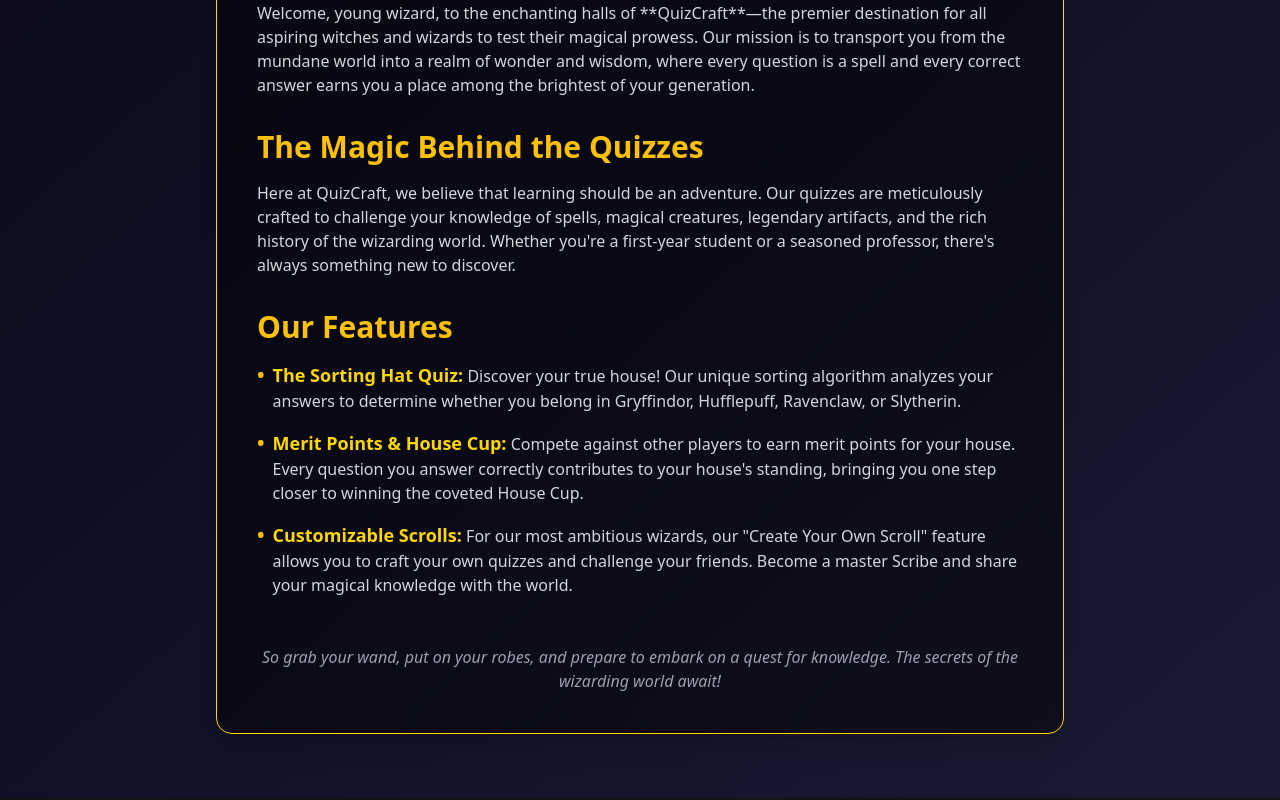
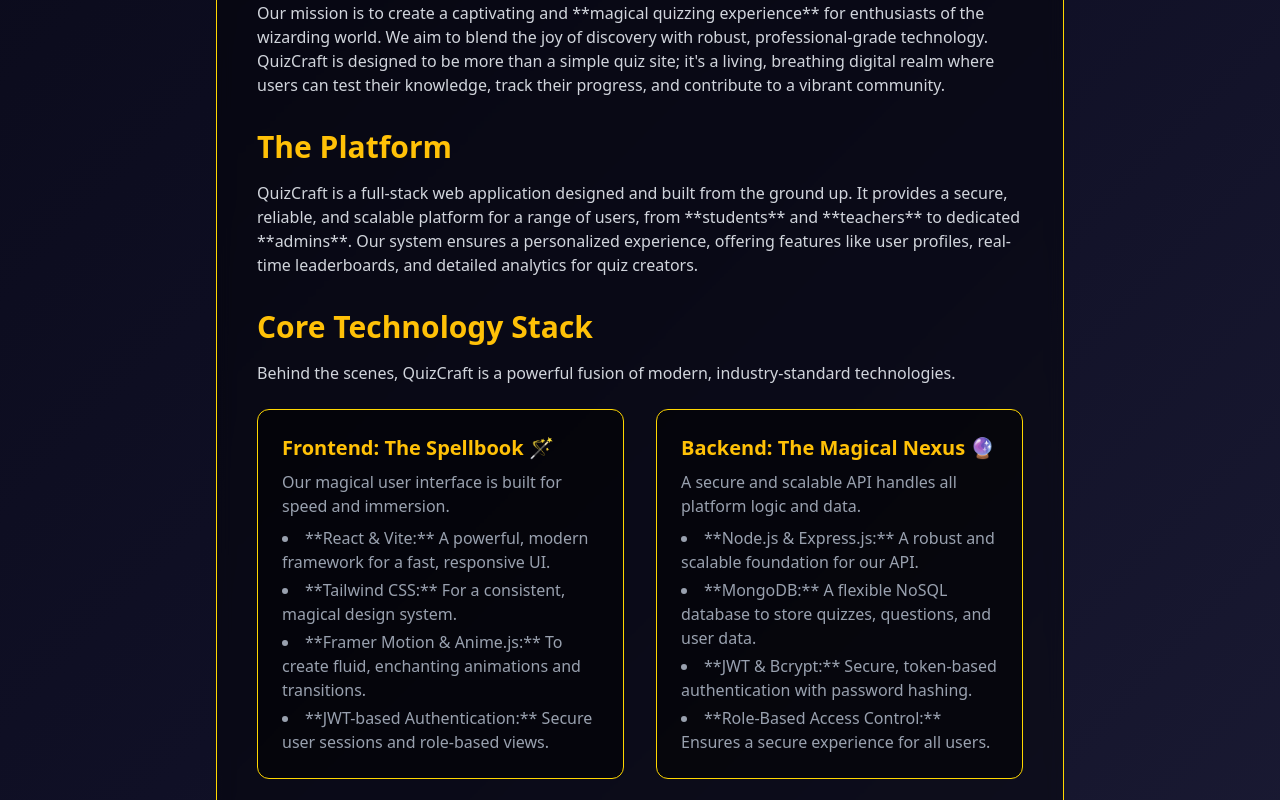
Before and after one commit to sivaprakashp-tce/QuizCraft, a React (Vite) app in the folder frontend/: page /about in a window 1280 px wide. Shown: the part 440-1240 px from the top of the page. Built offline with nearby package versions, Linux system fonts and the light colour scheme; a web font is replaced by a local one.

Commit message:
Changes in About page,Added readme for frontend

```diff
--- a/frontend/src/pages/About.jsx
+++ b/frontend/src/pages/About.jsx
@@ -66,14 +66,14 @@ const About = () => {
               className="text-4xl md:text-5xl font-bold text-[#FFC107] font-serif mb-4 relative transition-transform duration-75 ease-out"
               style={{ transform: `translate3d(${headingParallax.x}px, ${headingParallax.y}px, 0)` }}
             >
-              About QuizCraft: Your Magical Journey
+              QuizCraft: The Quest for Knowledge
             </h1>
             <p
               ref={subtitleRef}
               className="text-lg md:text-xl text-gray-400 italic mb-12 relative transition-transform duration-75 ease-out"
               style={{ transform: `translate3d(${subtitleParallax.x}px, ${subtitleParallax.y}px, 0)` }}
             >
-              The secrets of the wizarding world await.
+              A magical platform powered by modern technology.
             </p>
           </div>
 
@@ -84,45 +84,68 @@ const About = () => {
             transition={{ duration: 0.5, delay: 0.2 }}
           >
             <section>
-              <h2 className="text-2xl md:text-3xl font-bold text-[#FFC107] mb-4">Our Mission</h2>
+              <h2 className="text-2xl md:text-3xl font-bold text-[#FFC107] mb-4">Our Mission & Vision</h2>
               <p className="text-gray-300">
-                Welcome, young wizard, to the enchanting halls of **QuizCraft**—the premier destination for all aspiring witches and wizards to test their magical prowess. Our mission is to transport you from the mundane world into a realm of wonder and wisdom, where every question is a spell and every correct answer earns you a place among the brightest of your generation.
+                Our mission is to create a captivating and **magical quizzing experience** for enthusiasts of the wizarding world. We aim to blend the joy of discovery with robust, professional-grade technology. QuizCraft is designed to be more than a simple quiz site; it's a living, breathing digital realm where users can test their knowledge, track their progress, and contribute to a vibrant community.
               </p>
             </section>
 
             <section>
-              <h2 className="text-2xl md:text-3xl font-bold text-[#FFC107] mb-4">The Magic Behind the Quizzes</h2>
+              <h2 className="text-2xl md:text-3xl font-bold text-[#FFC107] mb-4">The Platform</h2>
               <p className="text-gray-300">
-                Here at QuizCraft, we believe that learning should be an adventure. Our quizzes are meticulously crafted to challenge your knowledge of spells, magical creatures, legendary artifacts, and the rich history of the wizarding world. Whether you're a first-year student or a seasoned professor, there's always something new to discover.
+                QuizCraft is a full-stack web application designed and built from the ground up. It provides a secure, reliable, and scalable platform for a range of users, from **students** and **teachers** to dedicated **admins**. Our system ensures a personalized experience, offering features like user profiles, real-time leaderboards, and detailed analytics for quiz creators.
               </p>
             </section>
 
             <section>
-              <h2 className="text-2xl md:text-3xl font-bold text-[#FFC107] mb-4">Our Features</h2>
-              <ul className="list-disc list-inside space-y-4 text-gray-300">
-                <li className="flex items-start">
-                  <span className="text-[#FFC107] font-bold mr-2 text-xl">&bull;</span>
-                  <div>
-                    <strong className="text-lg text-[#FFD700]">The Sorting Hat Quiz:</strong> Discover your true house! Our unique sorting algorithm analyzes your answers to determine whether you belong in Gryffindor, Hufflepuff, Ravenclaw, or Slytherin.
-                  </div>
-                </li>
-                <li className="flex items-start">
-                  <span className="text-[#FFC107] font-bold mr-2 text-xl">&bull;</span>
-                  <div>
-                    <strong className="text-lg text-[#FFD700]">Merit Points & House Cup:</strong> Compete against other players to earn merit points for your house. Every question you answer correctly contributes to your house's standing, bringing you one step closer to winning the coveted House Cup.
-                  </div>
-                </li>
-                <li className="flex items-start">
-                  <span className="text-[#FFC107] font-bold mr-2 text-xl">&bull;</span>
-                  <div>
-                    <strong className="text-lg text-[#FFD700]">Customizable Scrolls:</strong> For our most ambitious wizards, our "Create Your Own Scroll" feature allows you to craft your own quizzes and challenge your friends. Become a master Scribe and share your magical knowledge with the world.
-                  </div>
-                </li>
-              </ul>
+              <h2 className="text-2xl md:text-3xl font-bold text-[#FFC107] mb-4">Core Technology Stack</h2>
+              <p className="text-gray-300 mb-6">
+                Behind the scenes, QuizCraft is a powerful fusion of modern, industry-standard technologies.
+              </p>
+
+              <div className="grid md:grid-cols-2 gap-8">
+                {/* Frontend Section */}
+                <motion.div
+                  className="bg-black/50 p-6 rounded-xl border border-[#FFD700]"
+                  initial={{ opacity: 0, x: -20 }}
+                  animate={{ opacity: 1, x: 0 }}
+                  transition={{ duration: 0.6, delay: 0.5 }}
+                >
+                  <h3 className="text-xl font-bold text-[#FFC107] mb-2">Frontend: The Spellbook 🪄</h3>
+                  <p className="text-gray-400 mb-2">
+                    Our magical user interface is built for speed and immersion.
+                  </p>
+                  <ul className="list-disc list-inside text-gray-400 space-y-1">
+                    <li>**React & Vite:** A powerful, modern framework for a fast, responsive UI.</li>
+                    <li>**Tailwind CSS:** For a consistent, magical design system.</li>
+                    <li>**Framer Motion & Anime.js:** To create fluid, enchanting animations and transitions.</li>
+                    <li>**JWT-based Authentication:** Secure user sessions and role-based views.</li>
+                  </ul>
+                </motion.div>
+
+                {/* Backend Section */}
+                <motion.div
+                  className="bg-black/50 p-6 rounded-xl border border-[#FFD700]"
+                  initial={{ opacity: 0, x: 20 }}
+                  animate={{ opacity: 1, x: 0 }}
+                  transition={{ duration: 0.6, delay: 0.5 }}
+                >
+                  <h3 className="text-xl font-bold text-[#FFC107] mb-2">Backend: The Magical Nexus 🔮</h3>
+                  <p className="text-gray-400 mb-2">
+                    A secure and scalable API handles all platform logic and data.
+                  </p>
+                  <ul className="list-disc list-inside text-gray-400 space-y-1">
+                    <li>**Node.js & Express.js:** A robust and scalable foundation for our API.</li>
+                    <li>**MongoDB:** A flexible NoSQL database to store quizzes, questions, and user data.</li>
+                    <li>**JWT & Bcrypt:** Secure, token-based authentication with password hashing.</li>
+                    <li>**Role-Based Access Control:** Ensures a secure experience for all users.</li>
+                  </ul>
+                </motion.div>
+              </div>
             </section>
 
             <p className="text-center text-gray-400 italic pt-4">
-              So grab your wand, put on your robes, and prepare to embark on a quest for knowledge. The secrets of the wizarding world await!
+              QuizCraft is a project born out of passion and a commitment to quality. Thank you for joining our quest!
             </p>
           </motion.div>
         </motion.div>
```
Also changed, not shown: 1 other file (tests, documents, lock files or other folders).
